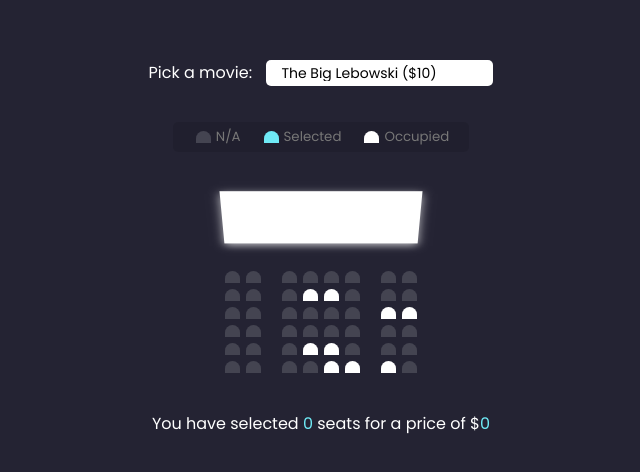
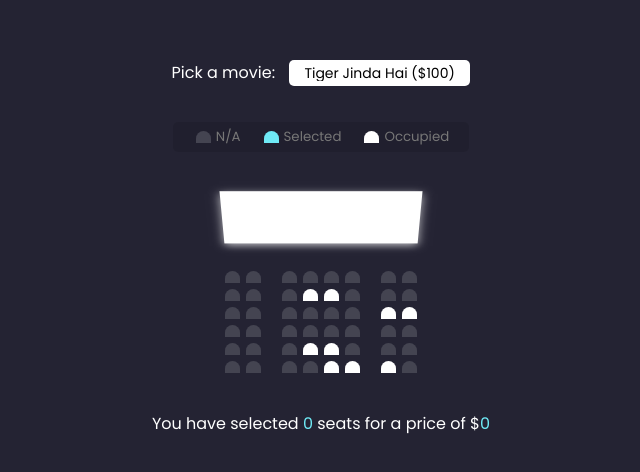
Before and after one commit to Rajasi7102/movie_seat_booking, a plain HTML site: page index.html in a window 1280 px wide. Shown: the part 160-632 px from the top of the page, without its empty margins (319-959 px from the left). Drawn offline with Linux system fonts and the light colour scheme.

Commit message:
Update index.html

```diff
--- a/index.html
+++ b/index.html
@@ -10,10 +10,10 @@
     <div class="movie-container">
       <label for="movie">Pick a movie:</label>
       <select name="movie" id="movie">
-        <option value="10">The Big Lebowski ($10)</option>
-        <option value="12">Fargo ($12)</option>
-        <option value="8">O Brother ($8)</option>
-        <option value="9">No Country for Old Men ($9)</option>
+        <option value="10">Tiger Jinda Hai ($100)</option>
+        <option value="12">PK ($150)</option>
+        <option value="8">Dharmweer($160)</option>
+        <option value="9">Vivah</option> ($9)</option>
       </select>
     </div>
     <ul class="showcase">
```
